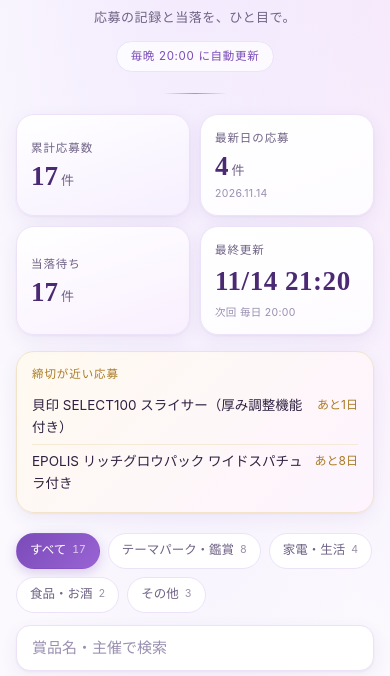
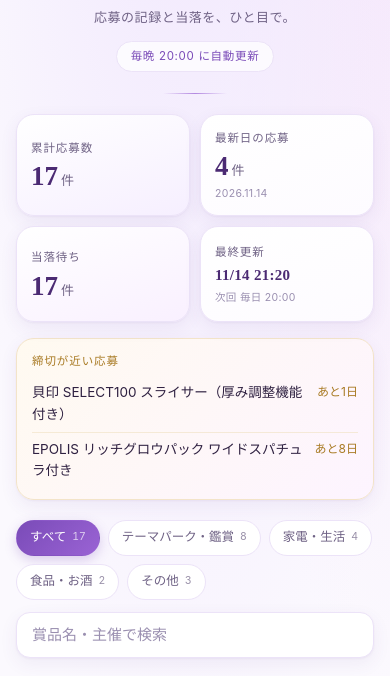
Before and after one commit to MAMI-murasaki/kensho-dashboard, a plain HTML site: page index.html in a window 390 px wide. Shown: the part 125-801 px from the top of the page. Drawn offline with Linux system fonts and the light colour scheme.

Commit message:
サマリーの最終更新タイルの文字サイズを修正

```diff
--- a/index.html
+++ b/index.html
@@ -12,7 +12,7 @@
 <link rel="apple-touch-icon" href="icon.svg">
 <meta name="apple-mobile-web-app-capable" content="yes">
 <meta name="apple-mobile-web-app-title" content="懸賞ダッシュ">
-<link rel="stylesheet" href="styles.css?v=20261114">
+<link rel="stylesheet" href="styles.css?v=20261114b">
 </head>
 <body>
 
--- a/styles.css
+++ b/styles.css
@@ -127,7 +127,7 @@ body{
   font-variant-numeric:tabular-nums;
   overflow-wrap:anywhere;
 }
-.tile-value-sm{font-size:15.5px;line-height:1.4;letter-spacing:.02em;}
+.tile .tile-value-sm{font-size:15.5px;line-height:1.4;letter-spacing:.02em;}
 .tile-value .unit{
   font-family:inherit;
   font-size:13px;
@@ -380,6 +380,7 @@ body{
 @media (max-width:400px){
   .hero h1{font-size:25px;}
   .tile-value{font-size:27px;}
+  .tile .tile-value-sm{font-size:15px;}
   .sp{display:inline;}
 }
 @media (prefers-reduced-motion:reduce){
```
